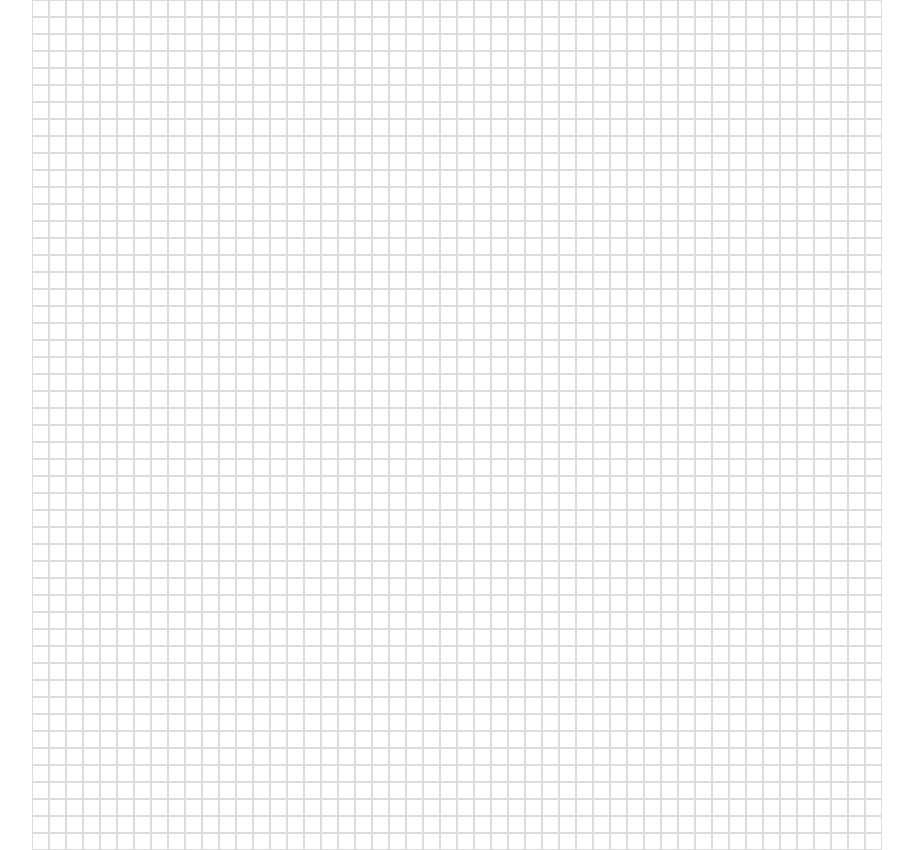
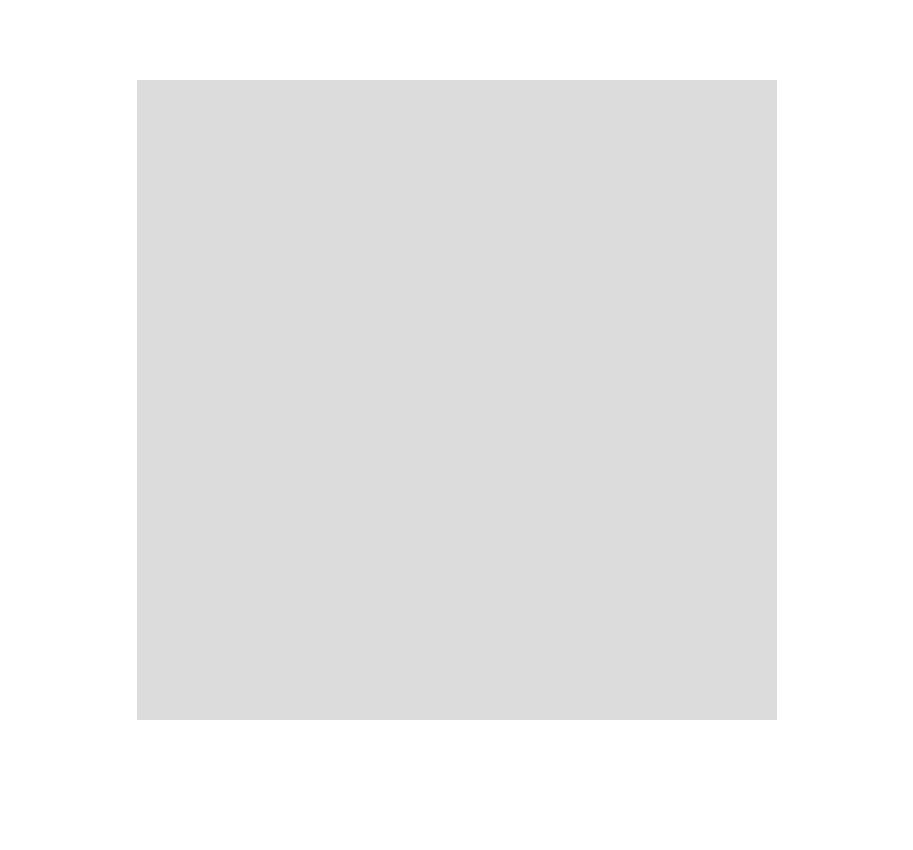
Before and after one commit to VeruAmari/etch-a-sketch, a plain HTML site: page index.html in a window 1280 px wide. Shown: the whole page, without its empty margins (183-1096 px from the left). After the commit the page ends 800 px from the top, so only its background shows below. Drawn offline with Linux system fonts and the light colour scheme.

Commit message:
Setup dynamic dimension scaling for drawing surface size

```diff
--- a/javascript.js
+++ b/javascript.js
@@ -6,7 +6,7 @@ function createCanvas (n){
     them in the .container.
     */
     let container = document.querySelector(".container");
-
+    let dimensions = (80 / n);
     for (let i = 0; i < n; i++) {
         let subcontainer = document.createElement('div');
         subcontainer.setAttribute('class', 'row')
@@ -14,9 +14,10 @@ function createCanvas (n){
         for (let j = 0; j < n; j++) {
             let div = document.createElement('div');
             div.setAttribute('class', 'square')
+            div.setAttribute('style', `min-width: ${dimensions}vmin; min-height: ${dimensions}vmin;`)
             subcontainer.appendChild(div);
         }
-
+        //subcontainer.setAttribute('style', `max-width: ${dimensions}dvh; max-height: ${dimensions}dvh;`)
         container.appendChild(subcontainer);
     }
 };
@@ -35,5 +36,5 @@ function activateDrawing () {
     });
 };
 
-createCanvas(50);
+createCanvas(16);
 activateDrawing();
--- a/stylesheet.css
+++ b/stylesheet.css
@@ -3,23 +3,28 @@
     padding: 0px;
 }
 
-.container,
-.row {
-    display: flex;
-}
-
-.container {
-    flex-direction: column;
-    justify-content: center;
-    align-items: center;
+body{
     min-width: 100vw;
     min-height: 100vh;
 }
 
+.container,
+.row,
+body{
+    display: flex;
+    justify-content: center;
+    align-items: center;
+    flex: 1;
+}
+.row {
+    max-height: fit-content;
+}
+.container {
+    flex-direction: column;
+}
+
 .square {
-    border: 1px solid gainsboro;
-    min-width: 15px;
-    min-height: 15px;
+    background-color: gainsboro;
 }
 .active {
     background: black;
```
